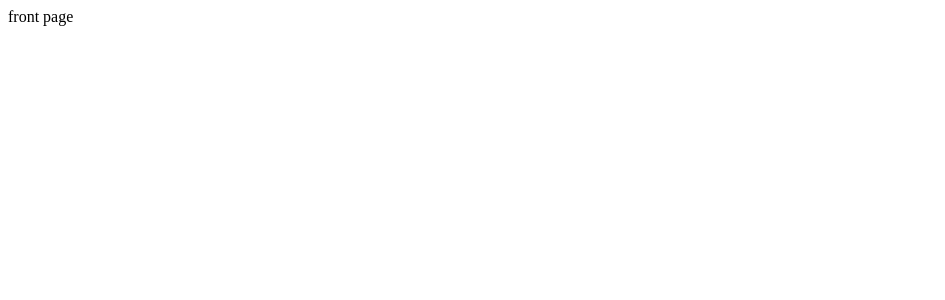
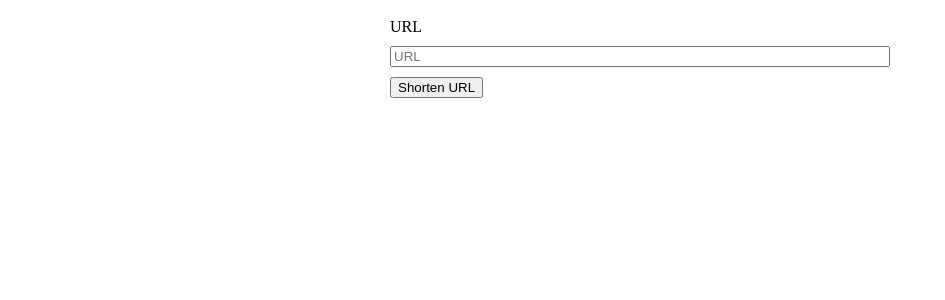
Before and after one commit to AnastasiiaPlutalova/react-no-cra, a React app: page / in a window 1280 px wide. Shown: the top 300 px of the page, without its empty margins (0-945 px from the left). Built offline with nearby package versions, Linux system fonts and the light colour scheme.

Commit message:
create UrlForm component

```diff
--- /dev/null
+++ b/src/components/UrlForm/UrlForm.jsx
@@ -0,0 +1,31 @@
+import React, { useState } from 'react';
+import { TextInput } from '../../units';
+
+import './UrlForm.scss';
+
+const UrlForm = () => {
+    const [url, setUrl] = useState();
+    const [error, setError] = useState();
+
+    const handleUrlChange = () => {
+        console.log(1);
+    }
+
+    return (
+        <form className='url-form'>
+            <TextInput
+                name="url"
+                label="URL"
+                placeholder="URL"
+                value={url}
+                onChange={handleUrlChange}
+                error={error}
+            />
+            <div>
+                <input type="submit" value="Shorten URL" />
+            </div>
+        </form>
+    );
+}
+
+export default UrlForm;
--- /dev/null
+++ b/src/components/UrlForm/UrlForm.scss
@@ -0,0 +1,4 @@
+.url-form {
+    width: 500px;
+    margin: auto;
+}
--- a/src/pages/FrontPage/FrontPage.jsx
+++ b/src/pages/FrontPage/FrontPage.jsx
@@ -1,7 +1,8 @@
 import React from 'react';
+import UrlForm from '../../components/UrlForm/UrlForm';
 
 function FrontPage() {
-  return 'front page';
+  return <UrlForm />;
 }
 
 export default FrontPage;
--- /dev/null
+++ b/src/units/index.js
@@ -0,0 +1 @@
+export { default as TextInput } from './TextInput/TextInput';
```
